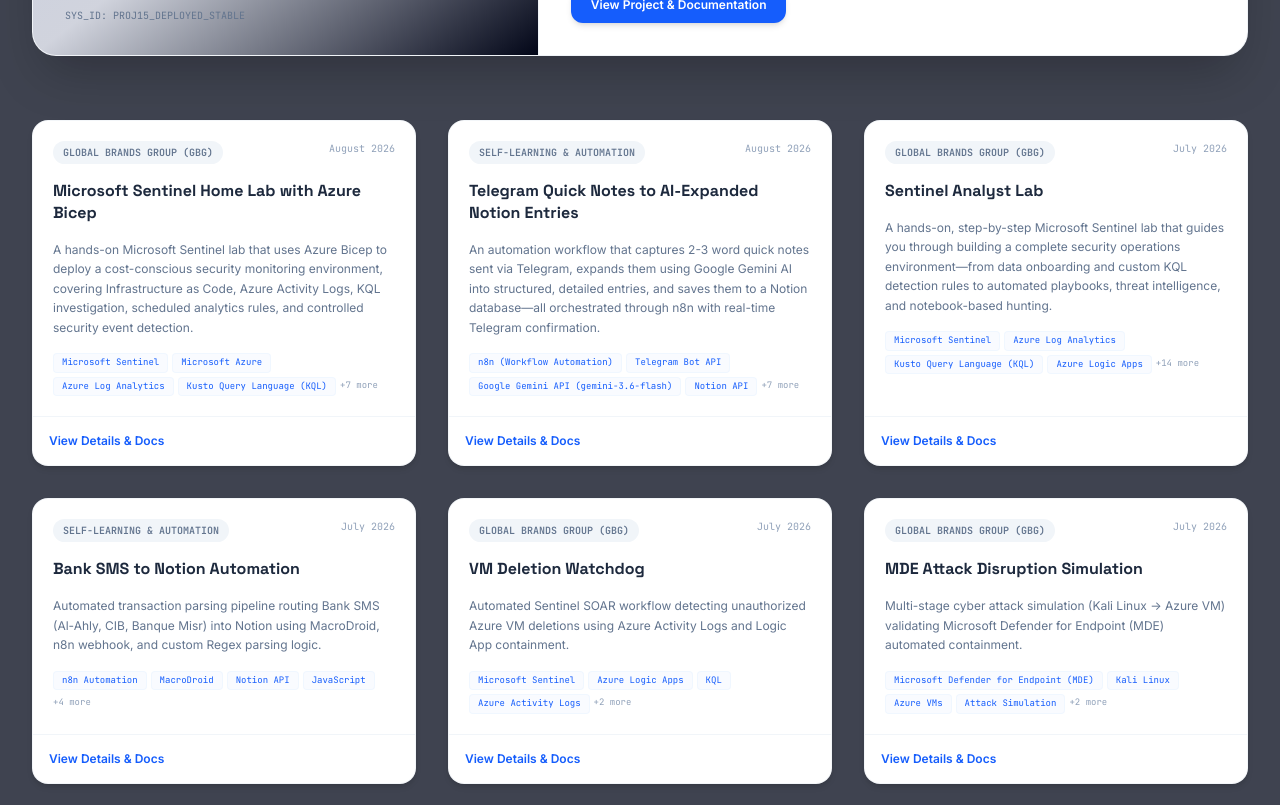
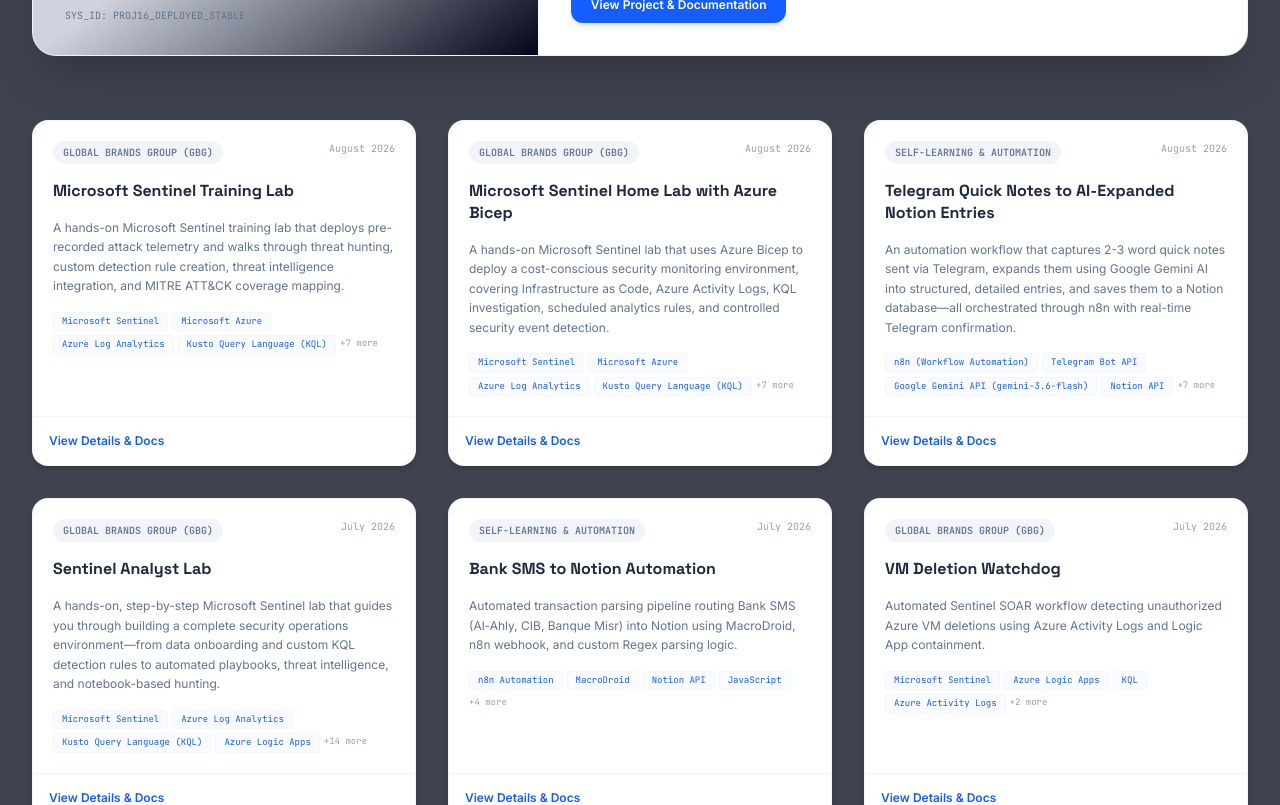
Before and after one commit to M0oham6d/Portfolio, a React (Vite) app: page / in a window 1280 px wide. Shown: the part 5500-6305 px from the top of the page. Built offline with nearby package versions, Linux system fonts and the light colour scheme.

Commit message:
add new project

```diff
--- a/src/portfolioData.ts
+++ b/src/portfolioData.ts
@@ -278,7 +278,7 @@
   ],
   projects: [
     {
-      id: "proj15",
+      id: "proj16",
       title: "Android Tablet as a Second Monitor with KDE Plasma & Sunshine",
       company: "Self-Learning & Automation",
       date: "August 2026",
@@ -339,6 +339,70 @@
           name: "Android tablet as second screen.pdf",
           type: "pdf",
           url: "/projects/Android tablet as second screen.pdf",
+          category: "Documentation",
+        },
+      ],
+    },
+    {
+      id: "proj15",
+      title: "Microsoft Sentinel Training Lab",
+      company: "Global Brands Group (GBG)",
+      date: "August 2026",
+      shortDescription:
+        "A hands-on Microsoft Sentinel training lab that deploys pre-recorded attack telemetry and walks through threat hunting, custom detection rule creation, threat intelligence integration, and MITRE ATT&CK coverage mapping.",
+      longDescription:
+        "Hands-on Microsoft Sentinel lab based on the official open-source Azure Sentinel Training Lab, focused on building and testing a cloud security monitoring environment. The lab uses a User-Assigned Managed Identity (UAMI) for Custom Detection Rules, automated Azure Cloud Shell onboarding, and an ARM template deployment that enables Sentinel onboarding, ingests ~20 MB of pre-recorded telemetry, and provisions analytics rules, workbooks, watchlists, and playbooks. It covers KQL-based hunting across CrowdStrike EDR alerts, Palo Alto firewall logs, Okta identity events, and AWS CloudTrail, creating a custom detection rule for multi-tactic compromise on a single device, connecting the Microsoft Defender Threat Intelligence (MDTI) connector and joining indicators against telemetry, and analyzing MITRE ATT&CK rule coverage to identify detection gaps. The lab also includes deployment troubleshooting, playbook role permissions, cost awareness, and cleanup procedures.",
+      technologies: [
+        "Microsoft Sentinel",
+        "Microsoft Azure",
+        "Azure Log Analytics",
+        "Kusto Query Language (KQL)",
+        "Azure Resource Manager",
+        "Azure Cloud Shell (Bash)",
+        "User-Assigned Managed Identity",
+        "Microsoft Defender Threat Intelligence",
+        "Microsoft Sentinel Analytics Rules",
+        "Microsoft Defender for Endpoint",
+        "MITRE ATT&CK Framework",
+      ],
+      features: [
+        "Automated onboarding via Azure Cloud Shell script that creates a User-Assigned Managed Identity and grants Microsoft Graph CustomDetection.ReadWrite.All.",
+        "ARM template deployment that enables Sentinel onboarding on the workspace and waits for it to propagate before deploying resources.",
+        "Ingestion of ~20 MB of pre-recorded attack telemetry across CrowdStrike, Palo Alto, Okta, and AWS CloudTrail.",
+        "Provisioning of analytics rules, workbooks, watchlists, and a playbook (Get-GeoFromIpAndTagIncident) with System-Assigned Managed Identity.",
+        "KQL hunting across sources including CrowdStrike multi-tactic device analysis, Palo Alto denied traffic, Okta failed logins, and AWS failed API calls.",
+        "Cross-source union query building a chronological timeline of suspicious activity for investigation.",
+        "Creation of a scheduled custom detection rule (Lab Stage E1) detecting 3+ MITRE tactics on a single device within a 4-hour window.",
+        "Microsoft Defender Threat Intelligence connector setup and indicator ingestion verification via the ThreatIntelIndicators table.",
+        "TI correlation using join kind=inner between MDTI indicators and firewall/cloud telemetry.",
+        "MITRE ATT&CK coverage analysis, identification of coverage gaps, and mapping of the lab's 10-stage attack chain.",
+      ],
+      challenges: [
+        "Managing the onboarding flow: creating a User-Assigned Managed Identity and waiting for the service principal to be available in Microsoft Graph before granting permissions.",
+        "Working around the outdated official ARM template that could not onboard Sentinel to the workspace and required a Sentinel onboarding delay.",
+        "Granting the playbook Logic App's managed identity the Microsoft Sentinel Automation Contributor role for automated responses.",
+        "Writing KQL queries that accurately extract device names from CrowdStrike DisplayName fields and summarize multi-tactic activity.",
+        "Understanding the delay between telemetry ingestion, scheduled rule evaluation, and Sentinel incident creation.",
+        "Correlating MDTI indicators against synthetic lab telemetry where real-world indicator matches are expected to be empty.",
+        "Managing the permissions required for Log Analytics, Microsoft Sentinel, deployment scripts, and role assignments.",
+        "Keeping the lab cost-effective and removing resources and subscription-level configuration after testing.",
+      ],
+      learned: [
+        "Practical understanding of Microsoft Sentinel architecture and its integration with Log Analytics.",
+        "Full environment onboarding: UAMI creation, Graph permission grants, and ARM template deployment.",
+        "KQL fundamentals for threat hunting across EDR, firewall, identity, and cloud trail data.",
+        "Turning a hunting query into a scheduled Microsoft Sentinel analytics rule with entity mapping.",
+        "Connecting the Microsoft Defender Threat Intelligence connector and analyzing STIX-formatted indicators.",
+        "Correlating threat intelligence indicators against telemetry using KQL join patterns.",
+        "Reading MITRE ATT&CK coverage, identifying detection gaps, and mapping an attack chain to techniques.",
+        "Azure deployment validation, troubleshooting, permissions management, and security lab cleanup.",
+      ],
+      featured: true,
+      defaultFiles: [
+        {
+          name: "Microsoft Sentinel Training Lab.pdf",
+          type: "pdf",
+          url: "/projects/Microsoft Sentinel Training Lab.pdf",
           category: "Documentation",
         },
       ],
```
Also changed, not shown: 1 other file (tests, documents, lock files or other folders).
